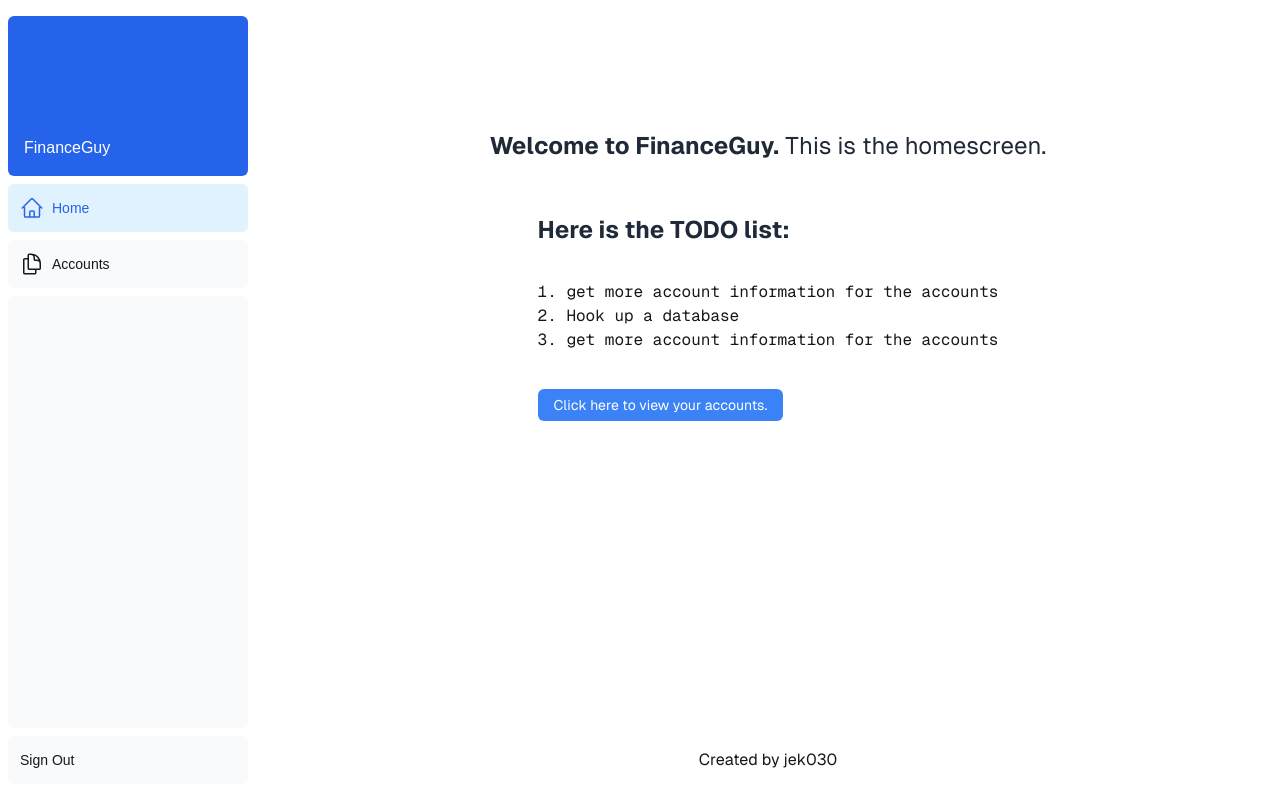
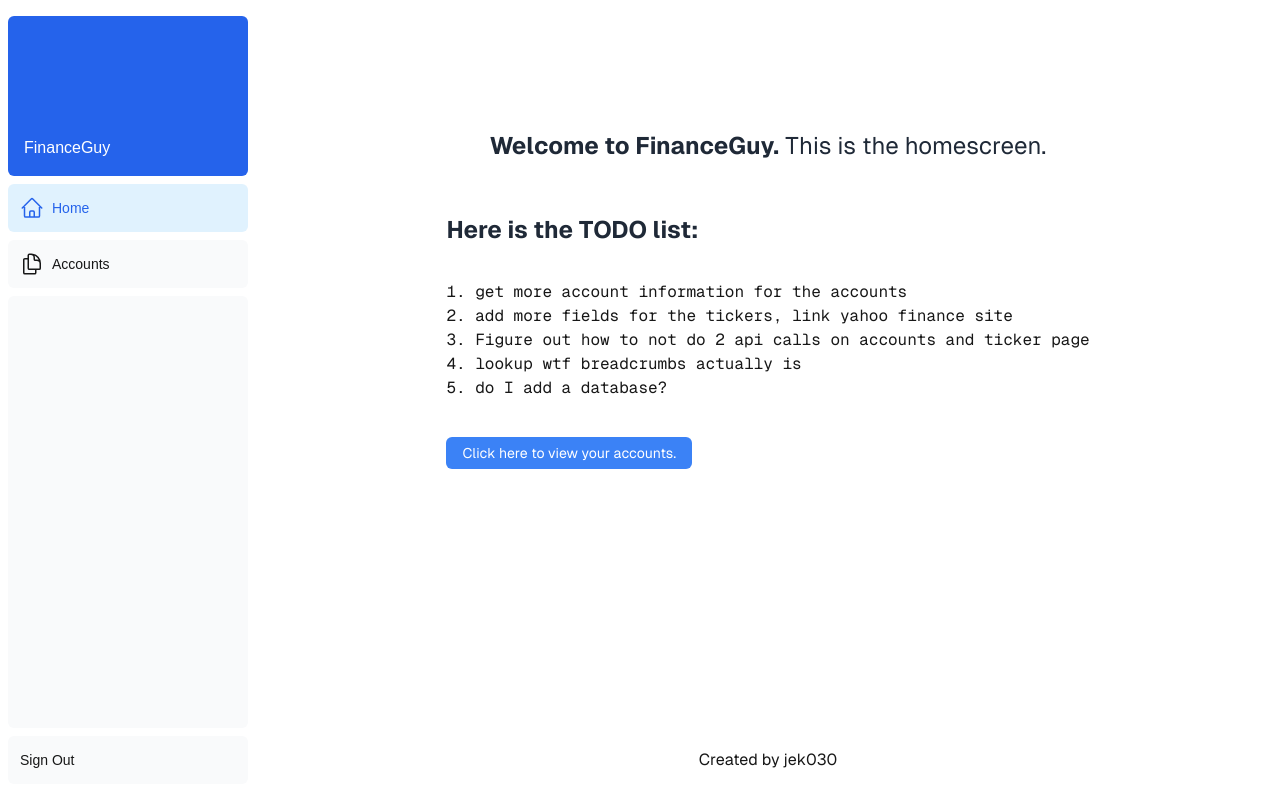
Before and after one commit to jek030/schwabApiNextJs, a Next.js app: page / in a window 1280 px wide. Built offline with nearby package versions, Linux system fonts and the light colour scheme.

Commit message:
removed accessToken hardcode, added todos

```diff
--- a/app/accounts/[account]/positions/page.tsx
+++ b/app/accounts/[account]/positions/page.tsx
@@ -10,14 +10,14 @@ export default async function Page({params} : {params: {account: string }}) {
 //let accs = accounts;
 const accountNumber = params.account;
 console.log("in positions: account number passed in" +  accountNumber);
-
+let accessToken = "" //todo, get access token
 const res = await axios({
   method: "GET",
   url: "https://api.schwabapi.com/trader/v1/accounts?fields=positions",
   contentType: "application/json",
   headers: {
     "Accept-Encoding": "application/json",
-    Authorization: "Bearer " + "I0.b2F1dGgyLmNkYy5zY2h3YWIuY29t.fn5kDwTo8KpReIJKFTZVfiTNzwPexRyfbuFh0kDjwvg@",
+    Authorization: "Bearer " + accessToken,
   },
 });
 let accounts = res.data;
--- a/app/page.tsx
+++ b/app/page.tsx
@@ -22,9 +22,10 @@ export default function Home() {
         </strong>
           <ul className="list-inside list-decimal text-center sm:text-left font-[family-name:var(--font-geist-mono)]">
             <li>get more account information for the accounts</li>
-            <li>Hook up a database</li>
-            <li>get more account information for the accounts</li>
-
+            <li>add more fields for the tickers, link yahoo finance site</li>
+            <li>Figure out how to not do 2 api calls on accounts and ticker page</li>
+            <li>lookup wtf breadcrumbs actually is</li>
+            <li>do I add a database?</li>
 
           </ul>
         <p className={` text-xl text-gray-800 md:text-2xl md:leading-normal`}>
```
